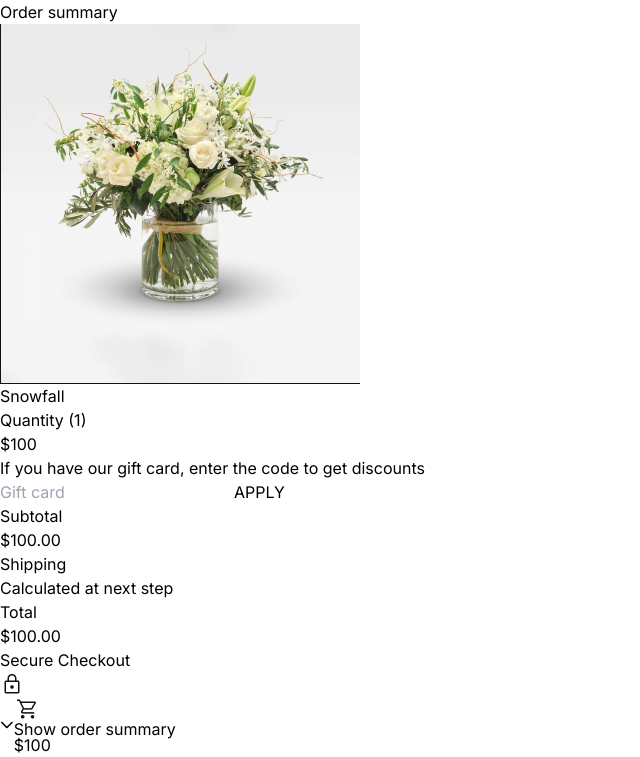
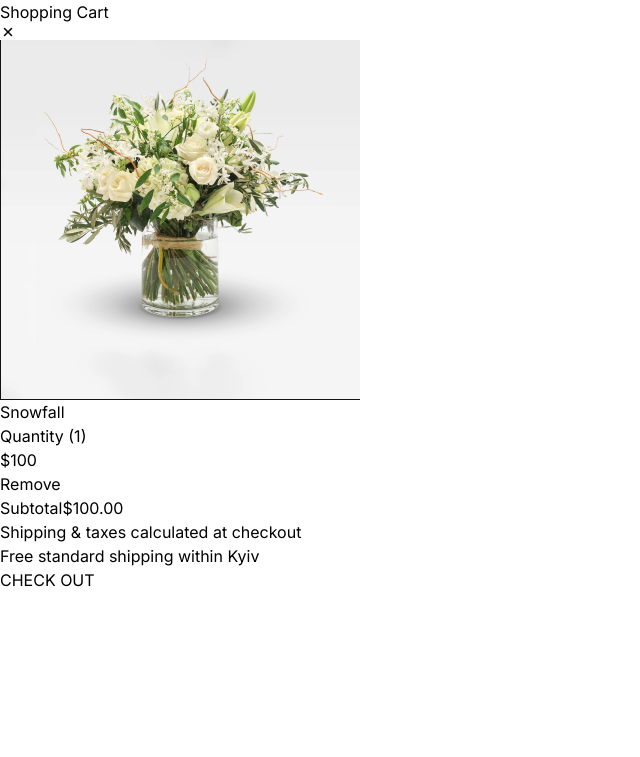
Before and after one commit to devMeno/flower_shop, a React (Vite) app: page / in a window 1280 px wide. Shown: the top 757 px of the page, without its empty margins (0-640 px from the left). Built offline with nearby package versions, Linux system fonts and the light colour scheme.

Commit message:
Continuous

```diff
--- a/src/App.tsx
+++ b/src/App.tsx
@@ -4,13 +4,16 @@ import Product from "./pages/product.tsx";
 import Subscription from "./pages/subscription.tsx";
 import AboutUs from "./pages/aboutUs.tsx";
 import Checkout from "./pages/checkout.tsx";
+import ProductPrice from "./components/globalComponents/productPrice.tsx";
+import Cart from "./components/globalComponents/cart.tsx";
+
 
 
 function App() {
 
   return (
       <>
-		  <Checkout/>
+		  <Cart/>
       </>
   )
 }
--- /dev/null
+++ b/src/components/globalComponents/cart.tsx
@@ -0,0 +1,48 @@
+import { IoClose } from "react-icons/io5";
+
+const Cart = () => {
+	return (
+		<div className={'w-full xl:flex'}>
+			<div className={'hidden xl:block w-1/2 blur-[7px] bg-transparent'}></div>
+			<div className={'w-full xl:w-1/2 relative h-[100vh]'}>
+				<div
+					className={'border-black border-[1px] flex items-center justify-between py-[26px] px-[24px] md:px-[40px]'}>
+					<span className={'font-medium'}>Shopping Cart</span>
+					<IoClose className={'size-[24px]'}/>
+				</div>
+				<div className={'overflow-y-scroll'}>
+					<div className={'md:flex border-[1px] border-black py-[24px] px-[16px] md:p-[40px]'}>
+						<img src="/public/images/pictures/home/products/card item.png" alt=""
+							 className={'size-[160px] border-black border-[1px]'}/>
+						<div className={'flex items-center justify-between md:ml-[15px] w-full'}>
+							<div className={'mt-[16px] md:mt-0'}>
+								<span className={'font-medium text-[18px]'}>Snowfall</span><br/>
+								<span className={'text-[16px]'}>Quantity (1)</span><br/>
+								<span className={'font-medium text-[18px]'}>$100</span>
+							</div>
+							<button className={'text-[18px] text-[#808080] font-medium border-none'}>Remove</button>
+						</div>
+					</div>
+					<div
+						className={'border-black border-[1px] flex items-center justify-between py-[26px] px-[24px] md:p-[40px]'}>
+						<span className={'font-medium text-[18px]'}>Subtotal</span>
+						<span className={'font-medium text-[21px]'}>$100.00</span>
+					</div>
+					<div aria-placeholder={'Gift message'} className={'border-black border-[1px] py-[26px] px-[24px] md:p-[40px] h-[148px] md:h-[120px]'}></div>
+					<div className={'hidden md:block border-black border-[1px] py-[26px] px-[24px] md:p-[40px] text-center'}>
+						Shipping & taxes calculated at checkout <br/>
+						Free standard shipping within Kyiv
+					</div>
+				</div>
+				<div className={'absolute bottom-0 bg-red-500 w-full'}>
+					<button
+						className={'w-full md:px-[24px] py-[16px] border-black border-[1px] font-medium text-[16px] bg-black text-white'}>
+						CHECK OUT
+					</button>
+				</div>
+			</div>
+		</div>
+	);
+};
+
+export default Cart;
--- /dev/null
+++ b/src/components/globalComponents/productPrice.tsx
@@ -0,0 +1,16 @@
+import cardItem from "../../../public/images/pictures/product/card_item.png"
+
+const ProductPrice = () => {
+	return (
+		<div className={'w-full relative h-[360px] border-black border-[1px] border-l-[0px]'} style={{backgroundImage:`url(${cardItem})`, backgroundSize:'cover'}}>
+			<div className={'absolute bottom-[16px] text-center w-full'}>
+				<div className={'w-fit mx-auto'}>
+					<div className={'font-medium'}>Rattan Grapefruit</div>
+					<div className={'text-[#808080]'}>price 48$</div>
+				</div>
+			</div>
+		</div>
+	);
+};
+
+export default ProductPrice;
```
Also changed, not shown: src/pages/product.tsx (+19 -0 lines), public/images/pictures/product/card_item.png (added).
